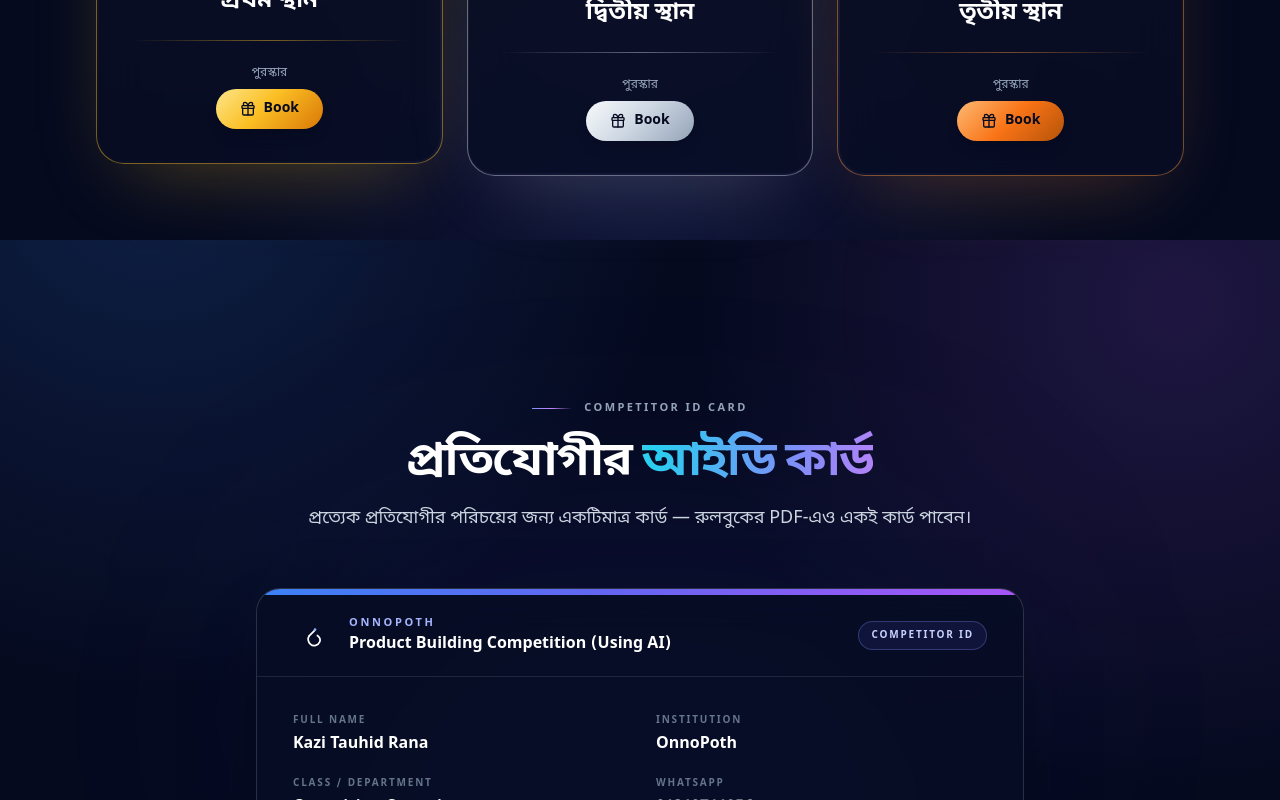
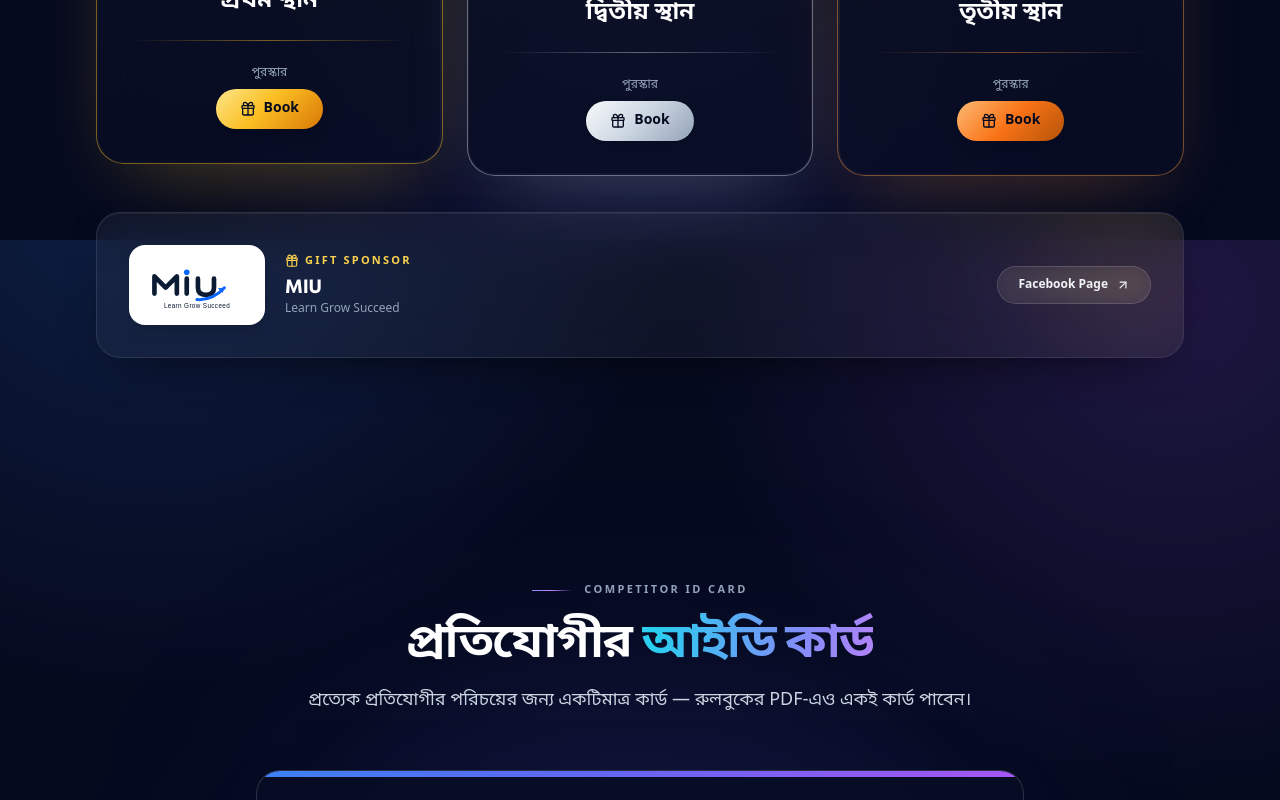
Before and after one commit to AFIF-ZILANI/onnopoth-product-building-component, a Next.js app: page / in a window 1280 px wide. Shown: the part 7760-8560 px from the top of the page. Built offline with nearby package versions, Linux system fonts and the light colour scheme.

Commit message:
Add MIU as gift sponsor with logo and Facebook link

```diff
--- a/components/Footer.js
+++ b/components/Footer.js
@@ -1,6 +1,6 @@
 import Link from 'next/link';
 import { ArrowUpRight, Heart } from 'lucide-react';
-import { event, navLinks, contacts } from '@/lib/config';
+import { event, navLinks, contacts, giftSponsor } from '@/lib/config';
 
 export default function Footer() {
   const year = new Date().getFullYear();
@@ -85,7 +85,19 @@ export default function Footer() {
         </div>
 
         <div className="mt-10 flex flex-col items-center justify-between gap-3 border-t border-white/10 pt-6 text-center text-xs text-slate-500 sm:flex-row sm:text-left">
-          <p>Organized by {event.organizer} – আয়োজক কমিটি</p>
+          <p className="flex flex-wrap items-center gap-x-3 gap-y-1">
+            Organized by {event.organizer} – আয়োজক কমিটি
+            <span className="text-slate-600">|</span>
+            Gift Sponsor:{' '}
+            <a
+              href={giftSponsor.facebook}
+              target="_blank"
+              rel="noopener noreferrer"
+              className="font-semibold text-amber-300 hover:text-amber-200"
+            >
+              {giftSponsor.name} ↗
+            </a>
+          </p>
           <p className="flex items-center gap-1.5">
             © {year} {event.organizer}. All rights reserved.
             <Heart className="h-3 w-3 fill-rose-500 text-rose-500" />
--- a/components/Prizes.js
+++ b/components/Prizes.js
@@ -1,7 +1,7 @@
-import { Crown, Medal, Award, Gift, Sparkles } from 'lucide-react';
+import { ArrowUpRight, Crown, Medal, Award, Gift, Sparkles } from 'lucide-react';
 import SectionHeading from './SectionHeading';
 import LazyObject3D from './three/LazyObject3D';
-import { prizes, event } from '@/lib/config';
+import { prizes, event, giftSponsor } from '@/lib/config';
 
 /**
  * Premium prize cards — each theme carries its own metallic gradient, glow and
@@ -149,6 +149,32 @@ export default function Prizes() {
             );
           })}
         </div>
+
+        {/* Gift sponsor */}
+        <div className="glass relative mt-9 flex flex-col items-center justify-between gap-6 overflow-hidden p-6 sm:flex-row sm:p-8">
+          <div className="pointer-events-none absolute -right-16 -top-20 h-56 w-56 rounded-full bg-amber-400/10 blur-[70px]" />
+          <div className="relative flex items-center gap-5">
+            <div className="shrink-0 rounded-2xl bg-white p-3 shadow-lg">
+              {/* eslint-disable-next-line @next/next/no-img-element */}
+              <img src={giftSponsor.logo} alt={`${giftSponsor.name} logo`} className="h-12 w-auto sm:h-14" />
+            </div>
+            <div>
+              <p className="flex items-center gap-1.5 text-[11px] font-extrabold uppercase tracking-[0.2em] text-amber-300">
+                <Gift className="h-3.5 w-3.5" /> Gift Sponsor
+              </p>
+              <h3 className="mt-1 text-xl font-extrabold text-white">{giftSponsor.name}</h3>
+              <p className="text-xs text-slate-400">{giftSponsor.tagline}</p>
+            </div>
+          </div>
+          <a
+            href={giftSponsor.facebook}
+            target="_blank"
+            rel="noopener noreferrer"
+            className="btn-secondary relative shrink-0 !px-5 !py-2.5 !text-xs"
+          >
+            Facebook Page <ArrowUpRight className="h-3.5 w-3.5" />
+          </a>
+        </div>
       </div>
     </section>
   );
```
Also changed, not shown: lib/config.js, public/miu-logo.svg (added).
